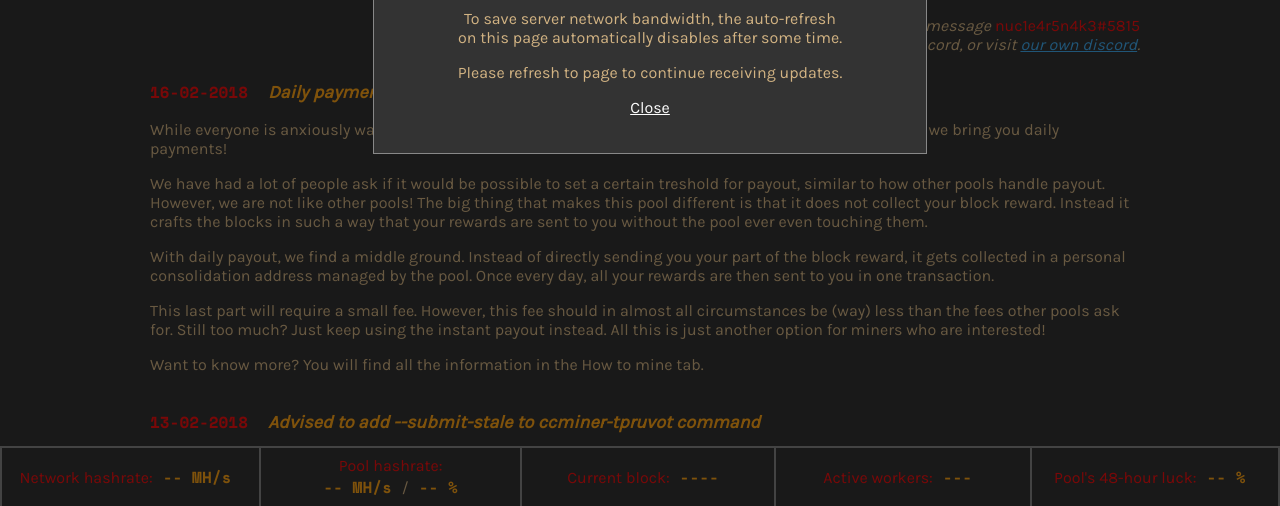
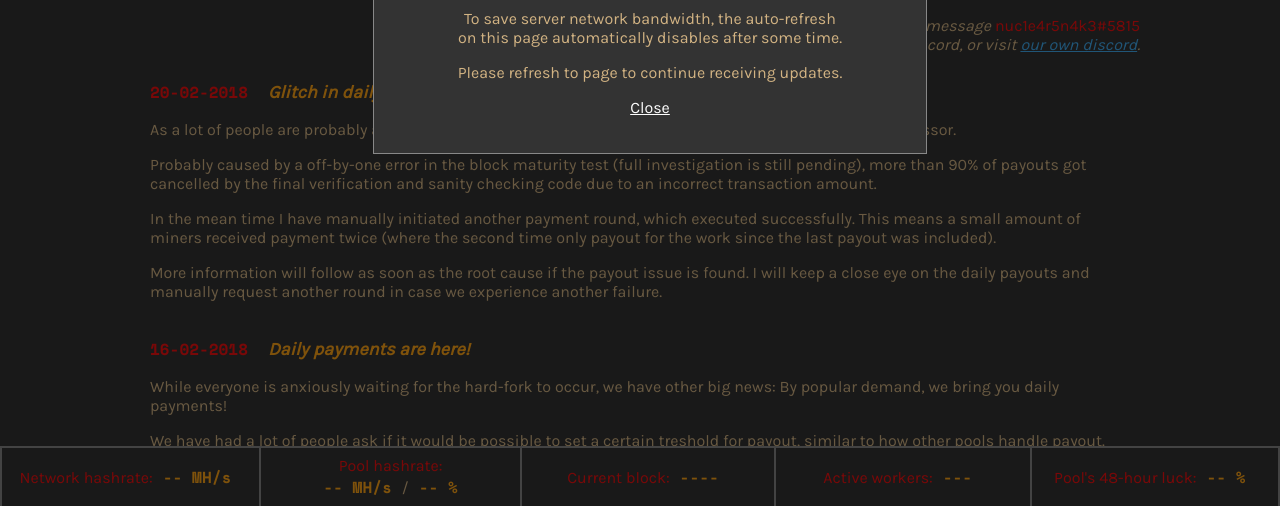
Before and after one commit to freshgrlc/freshgrlc-pool-website-legacy, a plain HTML site: page index.html in a window 1280 px wide. Shown: the part 294-800 px from the top of the page. Drawn offline with nearby package versions, Linux system fonts and the light colour scheme; no server answers.

Commit message:
* News item

```diff
--- a/index.html
+++ b/index.html
@@ -59,6 +59,24 @@
                 <p style="text-align: right;">
                     <i>For questions about the pool</span> message <em>nuc1e4r5n4k3#5815</em><br />on the Garlicoin discord, or visit <a href="https://discord.gg/8KKUpQp" target="_blank">our own discord</a>.</i>
                 </p>
+                <div style="text-align: left">
+                    <span class="date">20-02-2018</span><span class="smallheading">Glitch in daily payout processing</span>
+                    <p>
+                        As a lot of people are probably aware of by now, last night we experienced a glitch in the daily payout processor.
+                    </p>
+                    <p>
+                        Probably caused by a off-by-one error in the block maturity test (full investigation is still pending), more than 90% of
+                        payouts got cancelled by the final verification and sanity checking code due to an incorrect transaction amount.
+                    </p>
+                    <p>
+                        In the mean time I have manually initiated another payment round, which executed successfully. This means a small amount
+                        of miners received payment twice (where the second time only payout for the work since the last payout was included).
+                    </p>
+                    <p>
+                        More information will follow as soon as the root cause if the payout issue is found. I will keep a close eye
+                        on the daily payouts and manually request another round in case we experience another failure.
+                    </p>
+                </div>
                 <div style="text-align: left">
                     <span class="date">16-02-2018</span><span class="smallheading">Daily payments are here!</span>
                     <p>
```
